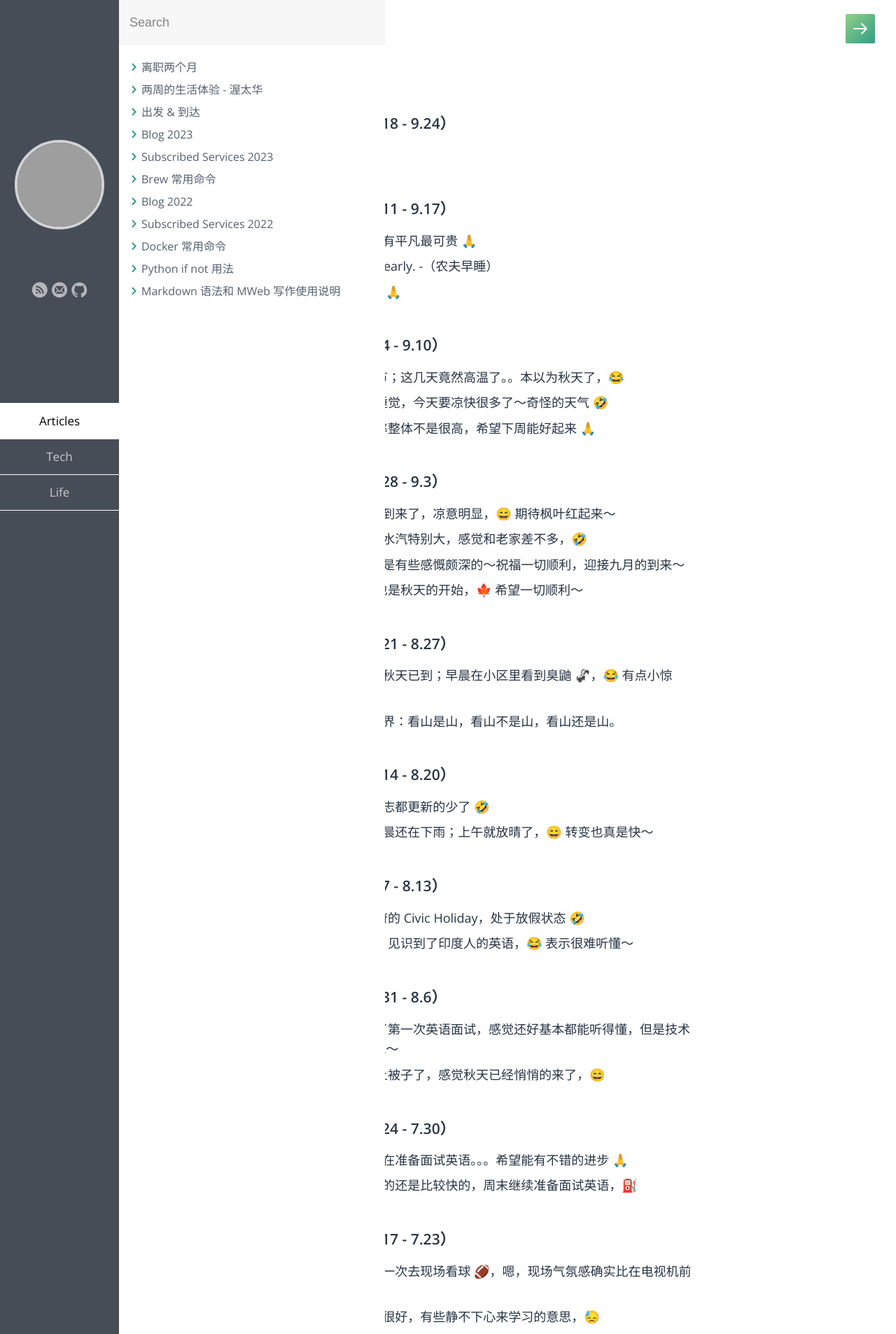
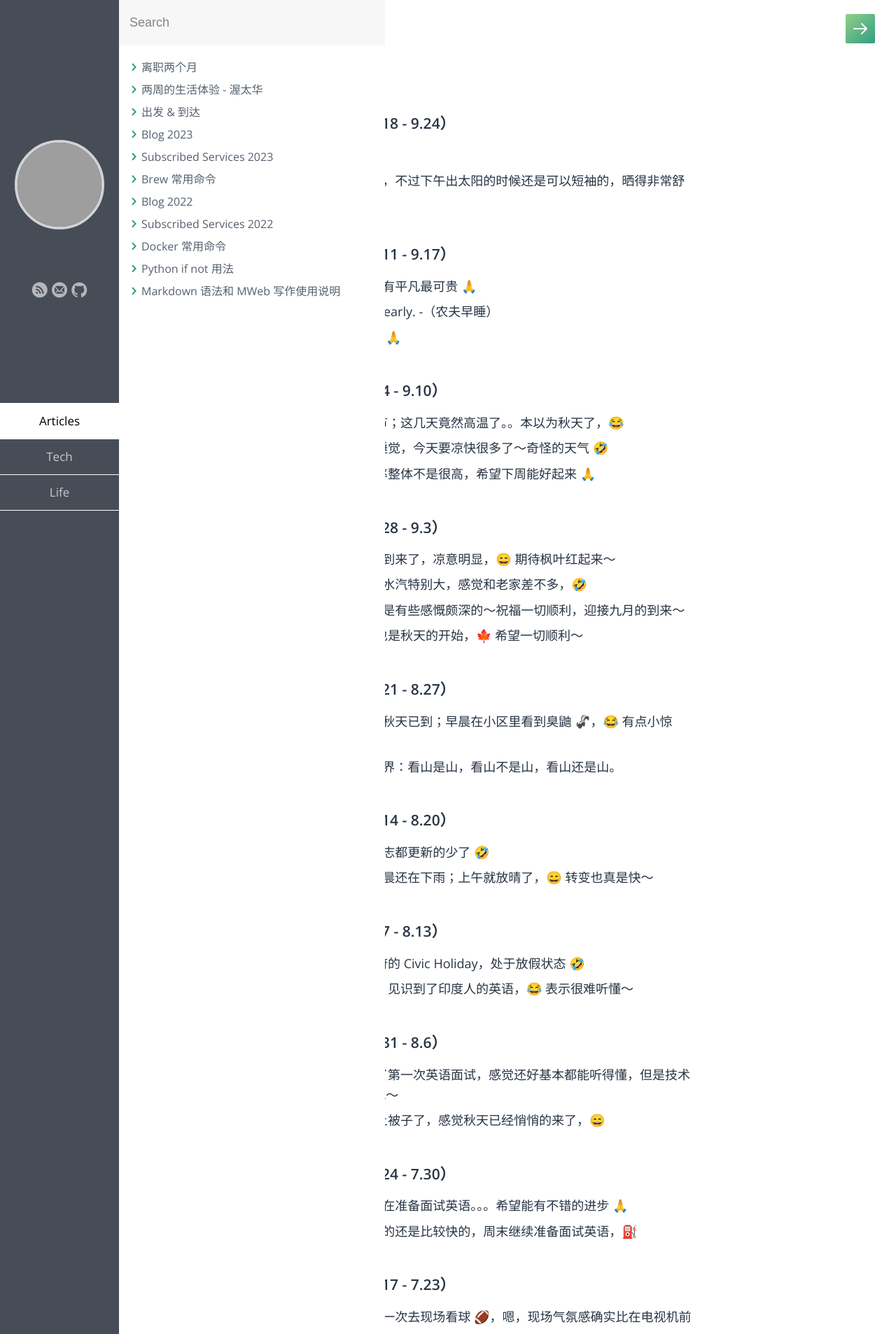
Before and after one commit to samxupeiran/samxupeiran.github.io, a Jekyll site: the page built from _posts/life/2023-01-03-my-blog.md, in a window 1280 px wide. Shown: the top 1907 px of the page at 70% size. Built offline with Jekyll 4.4.1, drawn with Linux system fonts in a browser that asks for light colours; some web fonts are replaced; some of the changed text lies outside the part shown; grey boxes are pictures that could not be loaded.

Commit message:
feat: add weekly blog 9.21

```diff
--- a/_posts/life/2023-01-03-my-blog.md
+++ b/_posts/life/2023-01-03-my-blog.md
@@ -8,6 +8,7 @@ tags: Blog
 
 - ### 2023 年 9 月 第 3 周（9.18 - 9.24）
      - 9.18 IoT
+     - 9.21 这两天早晚冷嗖嗖了，不过下午出太阳的时候还是可以短袖的，晒得非常舒服～😄
 
 - ### 2023 年 9 月 第 2 周（9.11 - 9.17）
      - 9.11 世间情感千万种，唯有平凡最可贵 🙏
```
